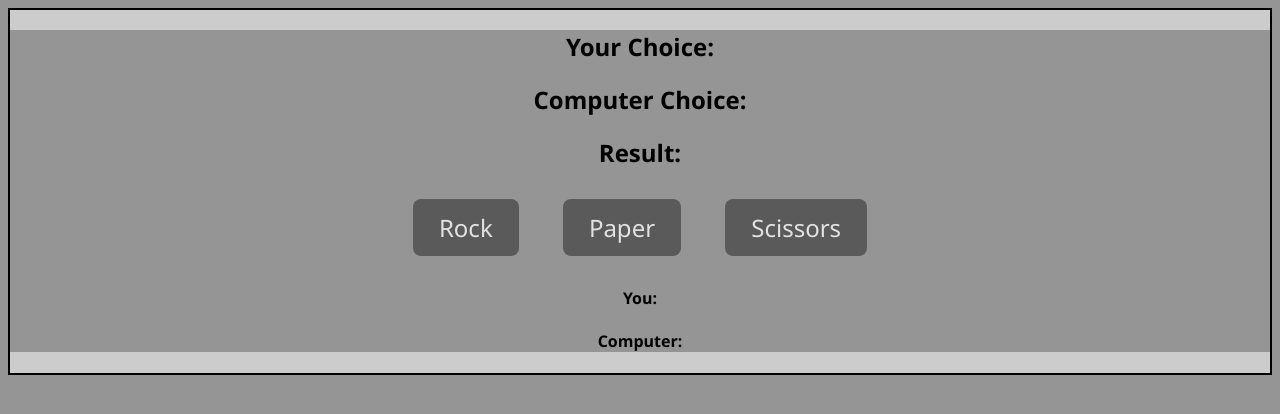
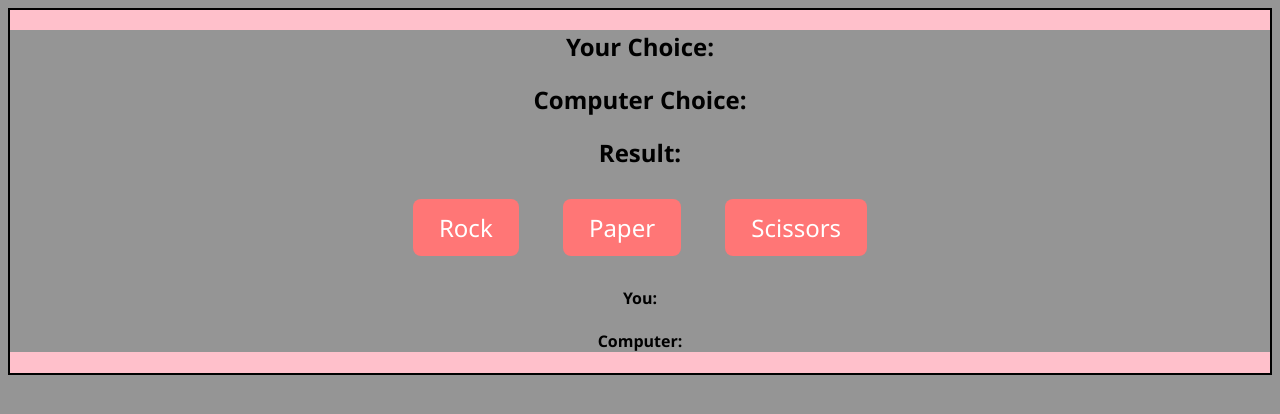
Before and after one commit to leopold-tech/rock-paper-scissors-game, a plain HTML site: page index.html in a window 1280 px wide. Drawn offline with Linux system fonts and the light colour scheme.

Commit message:
Pink design - charming

```diff
--- a/style.css
+++ b/style.css
@@ -4,7 +4,7 @@
 }
 
 .container {
-    background-color: #ccc;
+    background-color: pink;
     border: 2px solid black;
     text-align: center;
     margin: 0;
@@ -17,6 +17,17 @@ button {
     padding: 12px 26px;
     margin: 10px 20px;
     font-size: 24px;
-    background-color: rgb(90, 90, 90);
-    color: rgb(226, 226, 226);
+    background-color: rgb(255, 118, 118);
+    color: rgb(255, 255, 255);
+    transition: 0.15s;
 }
+
+button:hover {
+    background-color: rgb(248, 105, 105);
+    transition: 0.15s;
+}
+
+button:active {
+    background-color: rgba(248, 133, 133, 0.6);
+    transition: 0.15s;
+}
```
